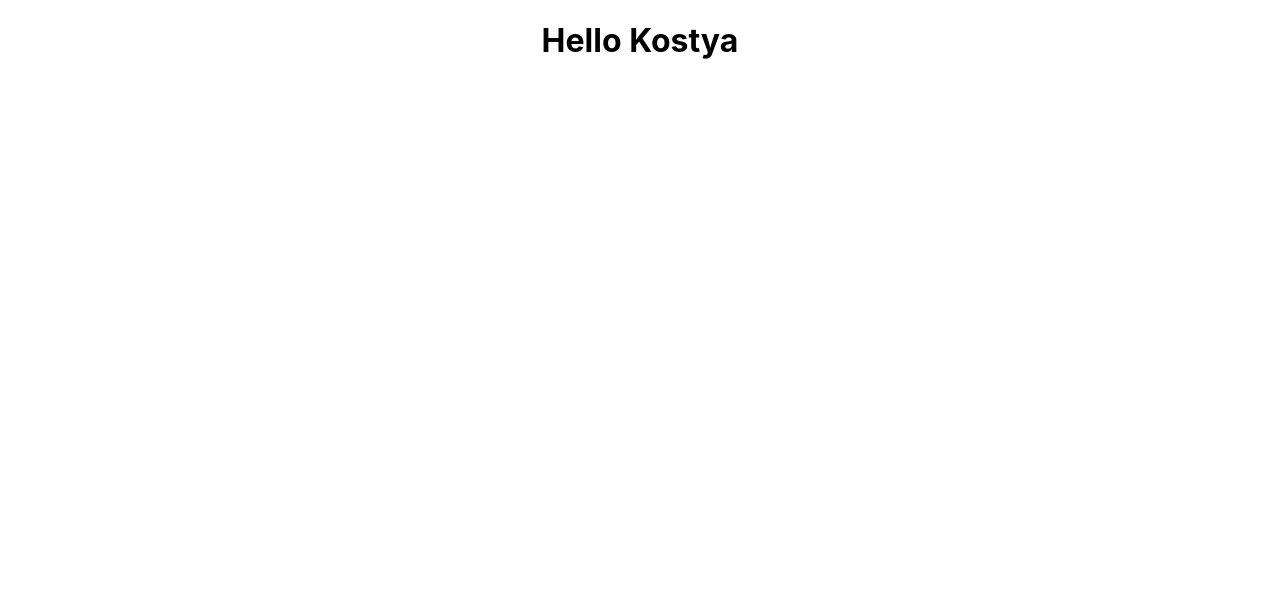
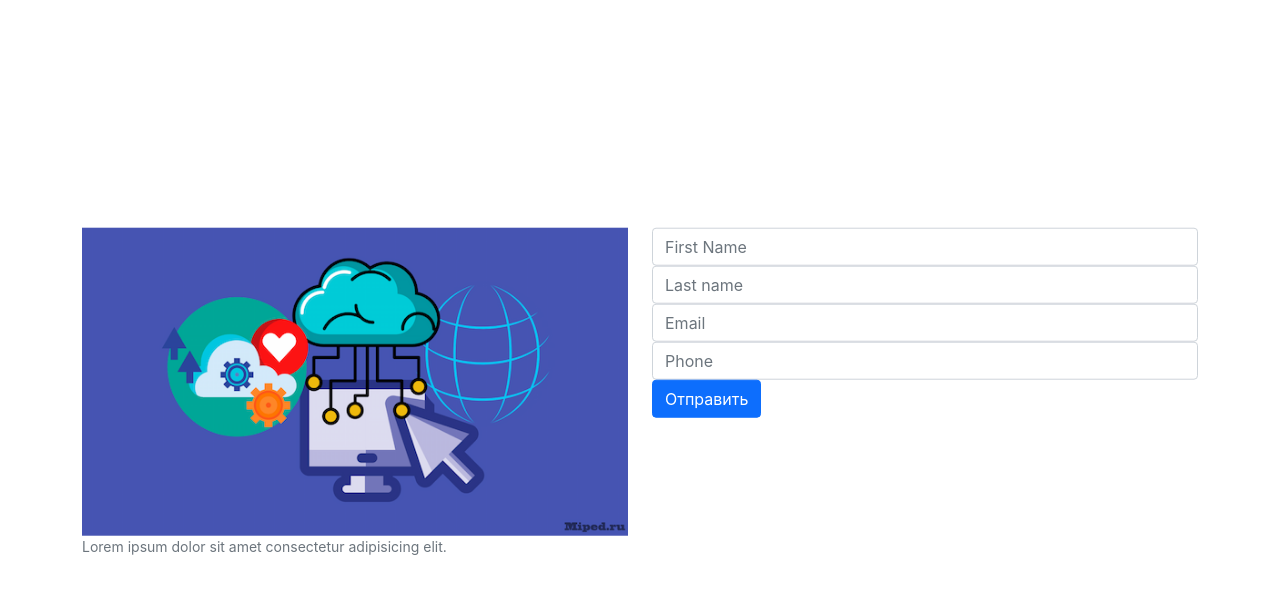
Before and after one commit to Baklaikin/testwork-react-Mercury, a React (Create React App) app: page / in a window 1280 px wide. Shown: the top 594 px of the page. Built offline with nearby package versions, Linux system fonts and the light colour scheme; no server answers.

Commit message:
add bootstrap and flex container

```diff
--- a/package.json
+++ b/package.json
@@ -7,7 +7,11 @@
     "@testing-library/jest-dom": "^5.16.4",
     "@testing-library/react": "^13.3.0",
     "@testing-library/user-event": "^13.5.0",
+    "babel-eslint": "^10.1.0",
+    "bootstrap": "^5.1.3",
+    "eslint-config-react-app": "^6.0.0",
     "react": "^18.1.0",
+    "react-bootstrap": "^2.4.0",
     "react-dom": "^18.1.0",
     "react-scripts": "5.0.1",
     "web-vitals": "^2.1.4"
--- a/src/App.css
+++ b/src/App.css
@@ -2,10 +2,11 @@
   text-align: center;
 }
 
-.App-logo {
-  height: 40vmin;
-  pointer-events: none;
-}
+.flex{
+  display: flex;
+  align-items: center;
+  }
+
 
 @media (prefers-reduced-motion: no-preference) {
   .App-logo {
--- a/src/App.js
+++ b/src/App.js
@@ -1,12 +1,25 @@
 import "./App.css";
 import getLocation from "./Api/api";
+import FormTable from "./Form/Form";
+import Picture from "./Picture/Picture";
+import Container from "react-bootstrap/Container";
+import Row from "react-bootstrap/Row";
+import Col from "react-bootstrap/Col";
 
 function App() {
   getLocation();
+
   return (
-    <div className="App">
-      <h1>Hello Kostya</h1>
-    </div>
+    <Container className="container-sm position-absolute top-50 start-50 translate-middle">
+      <Row>
+        <Col className="col-12 col-sm-6">
+          <Picture />
+        </Col>
+        <Col className="col-12 col-sm-6">
+          <FormTable />
+        </Col>
+      </Row>
+    </Container>
   );
 }
 
--- /dev/null
+++ b/src/Form/Form.jsx
@@ -0,0 +1,18 @@
+import Form from "react-bootstrap/Form";
+import Button from "react-bootstrap/Button";
+
+export default function FormTable() {
+    return (
+        <div>
+            <Form>
+                <Form.Group>
+                    <Form.Control type="name" placeholder="First Name"></Form.Control>
+                    <Form.Control type="text" placeholder="Last name"></Form.Control>
+                    <Form.Control type="email" placeholder="Email"></Form.Control>
+                    <Form.Control type="phone" placeholder="Phone"></Form.Control>
+                </Form.Group>
+                <Button>Отправить</Button>
+            </Form>
+    </div>
+)
+}
--- /dev/null
+++ b/src/Picture/Picture.jsx
@@ -0,0 +1,11 @@
+import Image from "../Images/picture.png";
+
+export default function Picture() {
+    return (
+        <figure className="figure">
+            <img className="img-fluid" src={Image} alt="default picture" />
+            <figcaption className="figure-caption">Lorem ipsum dolor sit amet consectetur adipisicing elit.
+            </figcaption>
+        </figure>
+    )
+}
--- a/src/index.css
+++ b/src/index.css
@@ -1,3 +1,5 @@
+@import "bootstrap/dist/css/bootstrap.min.css";
+
 body {
   margin: 0;
   font-family: -apple-system, BlinkMacSystemFont, 'Segoe UI', 'Roboto', 'Oxygen',
```
Also changed, not shown: public/index.html (+0 -23 lines), src/Images/picture.png (added), 1 other file (tests, documents, lock files or other folders).
